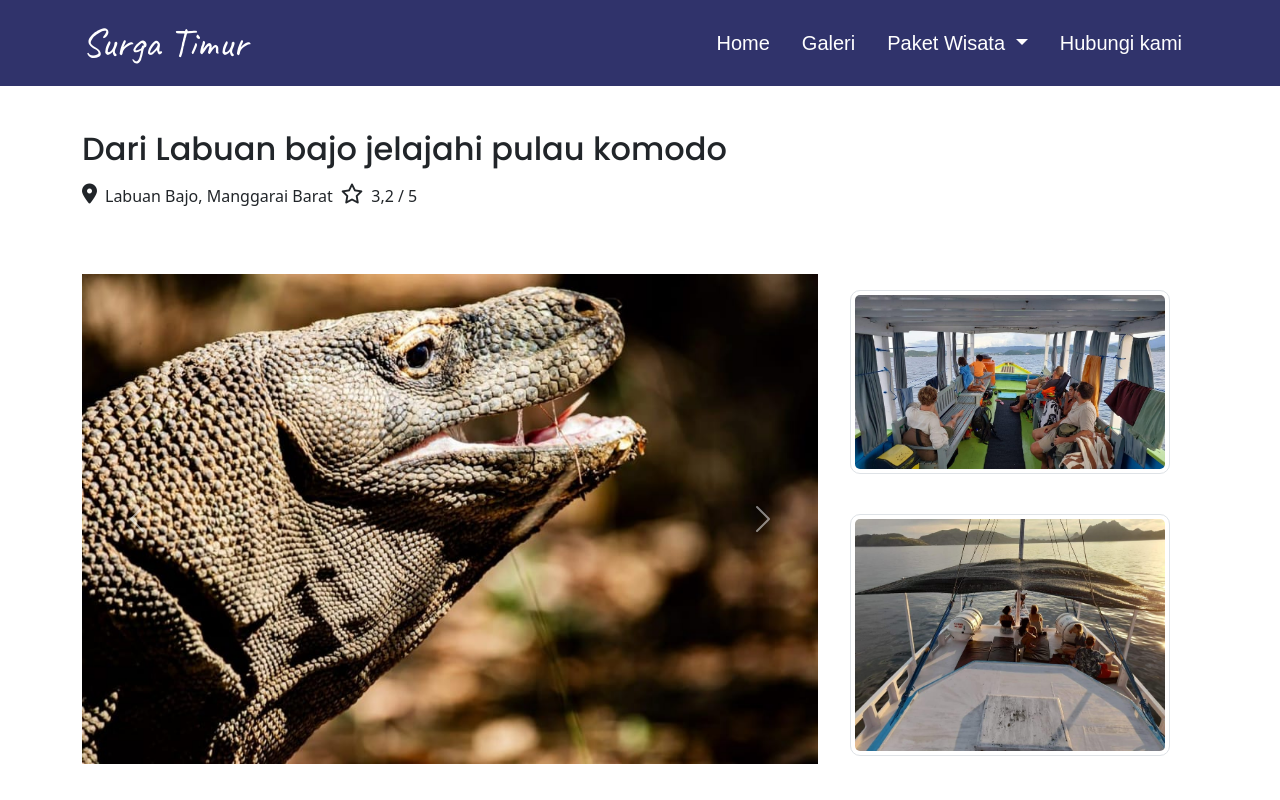
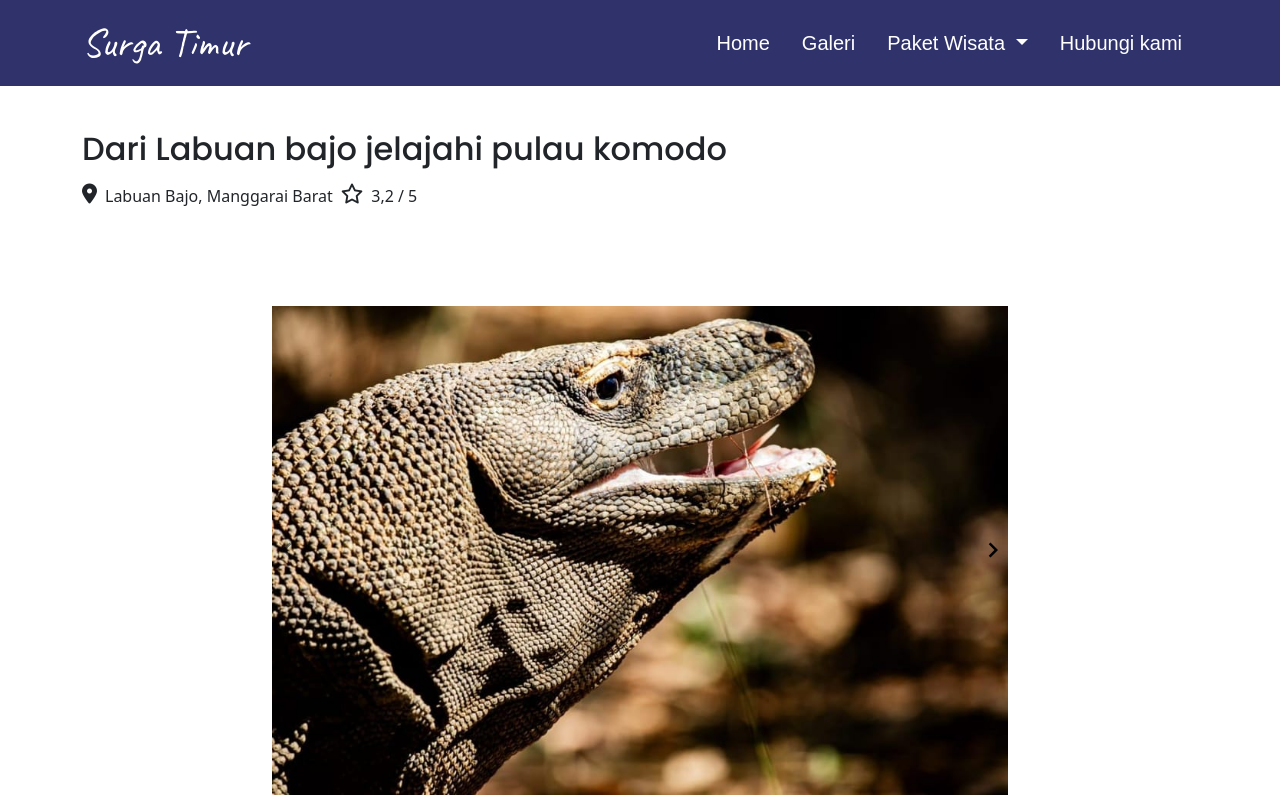
Before and after one commit to ryawatikari/WisataNtt, a Vue app: page /pesan/1 in a window 1280 px wide. Shown: the top 800 px of the page. Built offline with nearby package versions, Linux system fonts and the light colour scheme; a web font is replaced by a local one.

Commit message:
Memprbarui carousel pada detail pesanan paket wisata

```diff
--- a/data/index.ts
+++ b/data/index.ts
@@ -73,11 +73,24 @@ export const DetailPesanan = [
             {
               id: 3,
               img: "../images/komodo3.jpg",
+            },
+            {
+              id: 4,
+              img: "../images/org1.jpg",
+            },
+            {
+              id: 5,
+              img: "../images/org2.jpg"
+            },
+            {
+              id: 6,
+              img: "../images/komodo3.jpg"
+            },
+            {
+              id: 7,
+              img: "../images/org-padar.jpg"
             }
         ],
-
-        statisimg1 :"../images/org1.jpg",
-        statisimg2 :"../images/org2.jpg",
 
         // card
         judulcard :"Dari Labuan bajo jelajahi pulau komodo",
@@ -137,12 +150,29 @@ export const DetailPesanan = [
             },
             {
               id: 3,
-              img: "../images/taman-komodo.jpg",
+              img: "../images/kelo-the-best.jpg",
+            },
+            {
+              id: 4,
+              img: "../images/komodo5.png",
+            },
+            {
+              id: 5,
+              img: "../images/hotel-labuan.webp"
+            },
+            {
+              id: 6,
+              img: "../images/komodo3.jpg"
+            },
+            {
+              id: 7,
+              img: "../images/org-padar.jpg"
+            },
+            {
+              id: 8,
+              img: "../images/kelelawar.png"
             }
         ],
-
-        statisimg1 :"../images/komodo.jpg",
-        statisimg2 :"../images/org-padar.jpg",
 
         // card
         judulcard :"6 Destinasi Favorit di Labuan Bajo",
@@ -207,11 +237,24 @@ export const DetailPesanan = [
             {
               id: 3,
               img: "../images/ruang-wae-rebo.jpg",
+            },
+            {
+              id: 4,
+              img: "../images/wae-rebo2.jpg",
+            },
+            {
+              id: 5,
+              img: "../images/org1-waerebo.jpg"
+            },
+            {
+              id: 6,
+              img: "../images/turis-wae-rebo.jpg"
+            },
+            {
+              id: 7,
+              img: "../images/wae-rebo3.jpg"
             }
         ],
-
-        statisimg1 :"../images/org-waerebo.jpg",
-        statisimg2 :"../images/org1-waerebo.jpg",
 
         // card
         judulcard :"Tur Desa Wae Rebo yang Eksotis selama 2 hari 1 malam",
@@ -276,11 +319,24 @@ export const DetailPesanan = [
           {
             id: 3,
             img: "../images/ranjang-tur.png",
+          },
+          {
+            id: 4,
+            img: "../images/hotel-labuan.webp",
+          },
+          {
+            id: 5,
+            img: "../images/kelelawar.png"
+          },
+          {
+            id: 6,
+            img: "../images/org-padar.jpg"
+          },
+          {
+            id: 7,
+            img: "../images/pulau-padar1.jpg"
           }
       ],
-
-      statisimg1 :"../image/komodo5.png",
-      statisimg2 :"../image/kelelawar.png",
 
       // card
       judulcard :"Komodo Tur Pribadi 4 Hari dengan Menginap di Hotel",
@@ -340,17 +396,29 @@ export const DetailPesanan = [
           },
           {
             id: 2,
-            img: "../images/Danau-weekuri-sumba.jpg",
+            img: "../images/Danau-Weekuri-sumba.jpg",
           },
           {
             id: 3,
             img: "../images/weekacura.jpg",
+          },
+          {
+            id: 4,
+            img: "../images/desa-umbbu-ngedo.jpg",
+          },
+          {
+            id: 5,
+            img: "../images/desa-ratenggaro.jpg"
+          },
+          {
+            id: 5,
+            img: "../images/west-sumba.jpg"
+          },
+          {
+            id: 6,
+            img: "../images/weekuri.jpg"
           }
       ],
-
-      statisimg1 :"../image/desa-umbbu-ngedo.jpg",
-      statisimg2 :"../image/desa-ratenggaro.jpg",
-
       // card
       judulcard :" Tur Sehari Penuh Menjelajahi Sumba",
       iklan :"Jelajahi pesona autentik Sumba di Desa Ratenggaro, nikmati jernihnya Danau Weekuri, dan segarkan diri di Air Terjun Weekacura—destinasi sempurna untuk petualangan alam dan budaya yang memukau. Setiap sudutnya siap membuat Anda jatuh cinta!",
@@ -414,11 +482,20 @@ export const DetailPesanan = [
           {
             id: 3,
             img: "../images/AirTanggedu-Sumba-Timur.webp",
+          },
+          {
+            id: 4,
+            img: "../images/danau-weekuri.webp",
+          },
+          {
+            id: 5,
+            img: "../images/Air-Terjun-Tanggedu1.jpg"
+          },
+          {
+            id: 6,
+            img: "../images/air-terjun-tanggedu2.jpg"
           }
       ],
-
-      statisimg1 :"../image/gua-rangko.jpg",
-      statisimg2 :"../image/air-tanggedu.jpg",
 
       // card
       judulcard :"Tur sehari penuh ke air terjun, bukit, dan pantai di Sumba",
--- a/src/main.js
+++ b/src/main.js
@@ -9,11 +9,7 @@ import router from './router'
 import 'bootstrap/dist/css/bootstrap.min.css';
 import 'bootstrap';
 
-
 import '@fortawesome/fontawesome-free/css/all.css';
-import 'vue3-carousel/dist/carousel.css'
-// import '@fortawesome/vue-fontawesome/src/components/FontAwesomeIcon'
-// import '@fortawesome/free-brands-svg-icons';
 
 const app = createApp(App)
 
--- a/src/views/PesanPaketView.vue
+++ b/src/views/PesanPaketView.vue
@@ -9,53 +9,27 @@
           </p>
         </div>
 
-        <div class="row d-flex content">
+        <div class="row d-flex content justify-content-center">
             <div class="col-12 col-lg-8 mt-3 rounded-4">
                 <div class="big-img">
-                <div :id="'carouselExample' + pesananTerpilih.id" class="carousel slide">
-                    <div class="carousel-inner">
-                    <div
-                        class="carousel-item"
-                        v-for="(imgData, imgIndex) in pesananTerpilih.image"
+                    <Carousel>
+                        <Slide v-for="(imgData, imgIndex) in pesananTerpilih.image"
                         :key="imgIndex"
-                        :class="{ active: imgIndex === 0 }"
-                    >
-                        <img :src="imgData.img" class="d-block w-100" :alt="'image' + (imgIndex + 1)" />
-                    </div>
-                    </div>
+                        :class="{ active: imgIndex === 0 }">
+                        <div class="carousel__item">
+                            <img :src="imgData.img" class="d-block w-100" :alt="'image' + (imgIndex + 1)" />
+                        </div>
+                        </Slide>
 
-                    <button
-                    class="carousel-control-prev"
-                    type="button"
-                    :data-bs-target="'#carouselExample' + pesananTerpilih.id"
-                    data-bs-slide="prev"
-                    >
-                    <span class="carousel-control-prev-icon" aria-hidden="true"></span>
-                    <span class="visually-hidden">Previous</span>
-                    </button>
-                    <button
-                    class="carousel-control-next"
-                    type="button"
-                    :data-bs-target="'#carouselExample' + pesananTerpilih.id"
-                    data-bs-slide="next"
-                    >
-                    <span class="carousel-control-next-icon" aria-hidden="true"></span>
-                    <span class="visually-hidden">Next</span>
-                    </button>
-                </div>
+                        <template #addons>
+                        <Carousel />
+                        <Slide />
+                        <Navigation />
+                        <Pagination />
+                        </template>
+                    </Carousel>
                 </div>
             </div>
-
-        <div class="col-12 col-lg-4 mt-4 d-flex flex-lg-column flex-row justify-content-between">
-            <div class="img m-2">
-            <img :src="pesananTerpilih.statisimg1" class="img-thumbnail h-100 w-100" alt="" />
-            </div>
-            <div class="img m-2">
-            <img :src="pesananTerpilih.statisimg2" class="img-thumbnail h-100 w-100" alt="" />
-            </div>
-        </div>
-
-
         <div class="description d-flex">
             <div class="row">
             <div class="col-12 col-lg-5">
@@ -90,6 +64,30 @@
             </div>
             </div>
         </div>
+
+        <!-- <div class="kontent">
+
+            <div class="row d-flex justify-content-center">
+                <div class="col-12 col-lg-7 col-md-12 mt-4 ">
+                    <Carousel v-bind="config">
+                        <Slide v-for="(imgData, imgIndex) in pesananTerpilih.imagesDua"
+                                :key="imgIndex"
+                                :class="{ active: imgIndex === 0 }">
+                        <div class="carousel__item">
+                            <img :src="imgData.img" class="d-block w-100" :alt="'imageDua' + (imgIndex + 1)" />
+                        </div>
+                        </Slide>
+
+                        <template #addons>
+                        <Carousel />
+                        <Slide />
+                        <Navigation />
+                        <Pagination />
+                        </template>
+                    </Carousel>
+                </div>
+            </div>
+        </div> -->
         </div>
 
         <!-- container -->
@@ -188,6 +186,8 @@
   import { ref, onMounted } from 'vue';
   import { useRoute } from 'vue-router';
   import { DetailPesanan } from '../../data';
+  import 'vue3-carousel/dist/carousel.css';
+  import { Carousel, Slide, Pagination, Navigation } from 'vue3-carousel';
 
   // Ambil ID dari route
   const route = useRoute();
@@ -201,6 +201,11 @@
   onMounted(() => {
     ambilDataPesanan();
   });
+
+  const config = {
+  itemsToShow: 2.5,
+  wrapAround: true,
+    };
   </script>
 
 
```
Also changed, not shown: src/views/DetailGaleriView.vue (+19 -29 lines).
